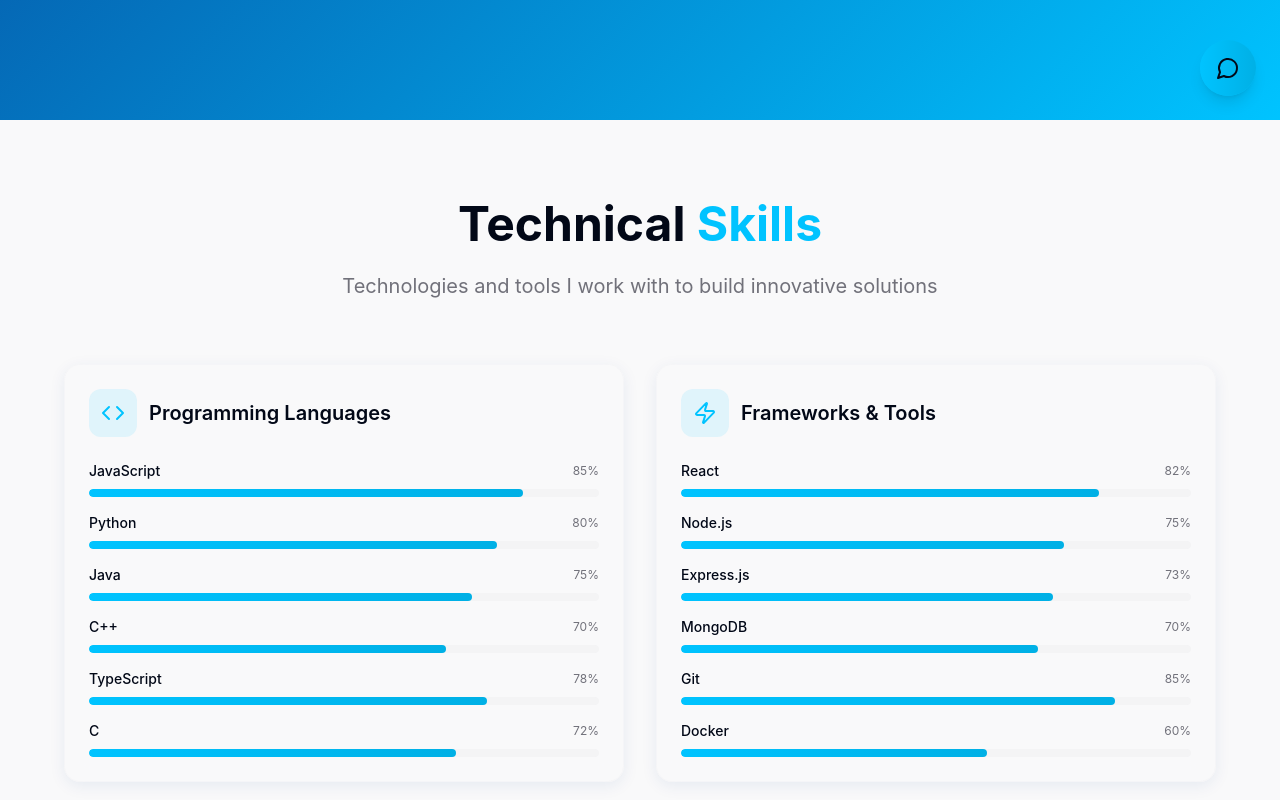
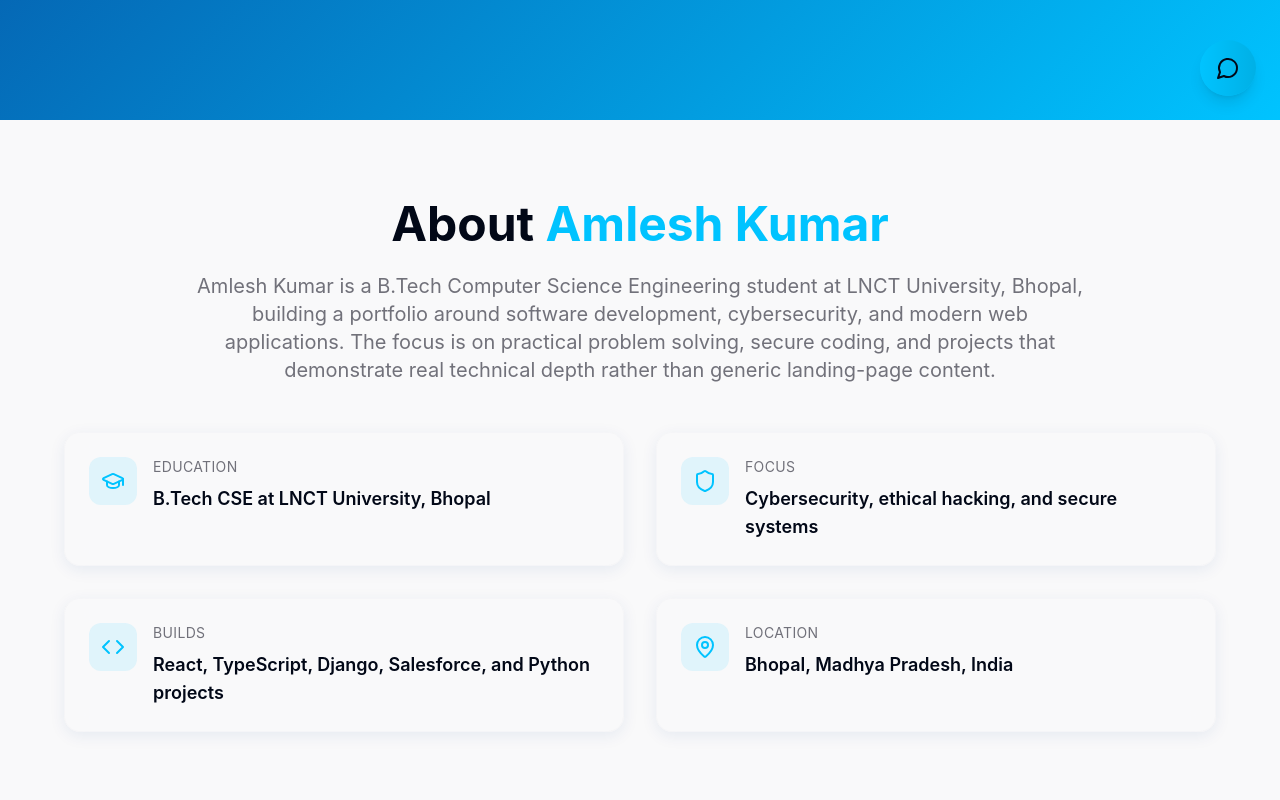
Before and after one commit to Amleshkumar01/amlesh-portfolio, a React (Vite) app: page / in a window 1280 px wide. Shown: the part 680-1480 px from the top of the page. Built offline with nearby package versions, Linux system fonts and the light colour scheme; the HTML template or start-up script is replaced by a standard one.

Commit message:
new update

```diff
--- a/index.html
+++ b/index.html
@@ -3,7 +3,9 @@
   <head>
     <meta charset="UTF-8" />
     <meta name="viewport" content="width=device-width, initial-scale=1.0" />
-    <link rel="icon" type="image/x-icon" href="https://storage.googleapis.com/gpt-engineer-file-uploads/j4WNBp7nuDTLrRPdnkovxbBCzUg1/uploads/1769325448682-WhatsApp Image 2026-01-25 at 12.29.42 PM.jpeg">
+    <link rel="icon" type="image/png" href="/favicon.png" />
+    <link rel="shortcut icon" href="/favicon.ico" />
+    <link rel="apple-touch-icon" href="/favicon.png" />
     <title>Amlesh Kumar | B.Tech CSE Student, Cybersecurity &amp; Software Developer</title>
     <meta name="description" content="Amlesh Kumar's portfolio. B.Tech CSE student at LNCT University, Bhopal, focused on cybersecurity, software development, and modern web projects.">
     <meta name="author" content="Amlesh Kumar" />
@@ -29,6 +31,8 @@
     <script type="application/ld+json">
       {
         "@context": "https://schema.org",
+        "@graph": [
+          {
             "@type": "Person",
             "@id": "https://www.amleshkumar.tech/#person",
             "name": "Amlesh Kumar",
@@ -52,6 +56,36 @@
               "React",
               "TypeScript"
             ]
+          },
+          {
+            "@type": "WebSite",
+            "@id": "https://www.amleshkumar.tech/#website",
+            "url": "https://www.amleshkumar.tech/",
+            "name": "Amlesh Kumar",
+            "publisher": {
+              "@id": "https://www.amleshkumar.tech/#person"
+            },
+            "inLanguage": "en-US"
+          },
+          {
+            "@type": "WebPage",
+            "@id": "https://www.amleshkumar.tech/#webpage",
+            "url": "https://www.amleshkumar.tech/",
+            "name": "Amlesh Kumar | B.Tech CSE Student, Cybersecurity & Software Developer",
+            "description": "Amlesh Kumar's portfolio. B.Tech CSE student at LNCT University, Bhopal, focused on cybersecurity, software development, and modern web projects.",
+            "isPartOf": {
+              "@id": "https://www.amleshkumar.tech/#website"
+            },
+            "about": {
+              "@id": "https://www.amleshkumar.tech/#person"
+            },
+            "primaryImageOfPage": {
+              "@type": "ImageObject",
+              "url": "https://www.amleshkumar.tech/og-image.png"
+            },
+            "inLanguage": "en-US"
+          }
+        ]
       }
     </script>
 </head>
--- /dev/null
+++ b/src/components/About.tsx
@@ -0,0 +1,78 @@
+import { motion } from 'framer-motion';
+import { MapPin, GraduationCap, Shield, Code } from 'lucide-react';
+
+const highlights = [
+  {
+    icon: GraduationCap,
+    label: 'Education',
+    value: 'B.Tech CSE at LNCT University, Bhopal',
+  },
+  {
+    icon: Shield,
+    label: 'Focus',
+    value: 'Cybersecurity, ethical hacking, and secure systems',
+  },
+  {
+    icon: Code,
+    label: 'Builds',
+    value: 'React, TypeScript, Django, Salesforce, and Python projects',
+  },
+  {
+    icon: MapPin,
+    label: 'Location',
+    value: 'Bhopal, Madhya Pradesh, India',
+  },
+];
+
+export const About = () => {
+  return (
+    <section id="about" className="section-padding bg-background">
+      <div className="container mx-auto">
+        <motion.div
+          initial={{ opacity: 0, y: 50 }}
+          whileInView={{ opacity: 1, y: 0 }}
+          transition={{ duration: 0.8 }}
+          viewport={{ once: true }}
+          className="max-w-4xl mx-auto text-center mb-12"
+        >
+          <h2 className="text-4xl sm:text-5xl font-bold text-foreground mb-6">
+            About <span className="text-accent">Amlesh Kumar</span>
+          </h2>
+          <p className="text-lg sm:text-xl text-muted-foreground leading-8">
+            Amlesh Kumar is a B.Tech Computer Science Engineering student at LNCT University, Bhopal,
+            building a portfolio around software development, cybersecurity, and modern web applications.
+            The focus is on practical problem solving, secure coding, and projects that demonstrate real
+            technical depth rather than generic landing-page content.
+          </p>
+        </motion.div>
+
+        <div className="grid md:grid-cols-2 gap-6 lg:gap-8">
+          {highlights.map((item, index) => (
+            <motion.div
+              key={item.label}
+              initial={{ opacity: 0, y: 30 }}
+              whileInView={{ opacity: 1, y: 0 }}
+              transition={{ duration: 0.6, delay: index * 0.1 }}
+              viewport={{ once: true }}
+              className="glass rounded-2xl p-6 card-hover"
+            >
+              <div className="flex items-start gap-4">
+                <div className="p-3 rounded-xl bg-accent/10 shrink-0">
+                  <item.icon className="w-6 h-6 text-accent" />
+                </div>
+                <div>
+                  <div className="text-sm uppercase tracking-wide text-muted-foreground mb-2">
+                    {item.label}
+                  </div>
+                  <div className="text-lg font-semibold text-foreground leading-7">
+                    {item.value}
+                  </div>
+                </div>
+              </div>
+            </motion.div>
+          ))}
+        </div>
+      </div>
+    </section>
+  );
+};
--- a/src/components/Footer.tsx
+++ b/src/components/Footer.tsx
@@ -9,6 +9,7 @@
 
   const quickLinks = [
     { href: '#home', label: 'Home' },
+    { href: '#about', label: 'About' },
     { href: '#skills', label: 'Skills' },
     { href: '#education', label: 'Education' },
     { href: '#projects', label: 'Projects' },
--- a/src/components/Hero.tsx
+++ b/src/components/Hero.tsx
@@ -19,7 +19,12 @@
   };
 
   return (
-    <section id="home" className="min-h-screen flex items-center justify-center relative overflow-hidden">
+    <section
+      id="home"
+      className="min-h-screen flex items-center justify-center relative overflow-hidden"
+      itemScope
+      itemType="https://schema.org/Person"
+    >
       {/* Animated Background */}
       <div className="absolute inset-0 hero-gradient">
         <motion.div
@@ -73,6 +78,7 @@
               animate={{ opacity: 1, y: 0 }}
               transition={{ duration: 0.8, delay: 0.6 }}
               className="text-4xl sm:text-5xl lg:text-6xl font-bold text-white mb-4"
+              itemProp="name"
             >
               Amlesh Kumar
             </motion.h1>
@@ -82,6 +88,7 @@
               animate={{ opacity: 1, y: 0 }}
               transition={{ duration: 0.8, delay: 0.8 }}
               className="text-xl sm:text-2xl text-white/90 mb-6"
+              itemProp="jobTitle"
             >
               B.Tech CSE (2023–2027) | Aspiring Software Developer & Cybersecurity Enthusiast
             </motion.h2>
@@ -91,6 +98,7 @@
               animate={{ opacity: 1, y: 0 }}
               transition={{ duration: 0.8, delay: 1 }}
               className="text-lg text-white/80 mb-8 max-w-2xl"
+              itemProp="description"
             >
               Passionate computer science student at LNCT University, Bhopal, exploring the realms of software development and cybersecurity. Building innovative solutions with modern technologies.
             </motion.p>
@@ -169,6 +177,7 @@
                 src={profileImage}
                 alt="Amlesh Kumar - Profile Picture"
                 className="w-full h-full object-cover"
+                itemProp="image"
               />
               <div className="absolute inset-0 rounded-full bg-gradient-to-tr from-accent/20 to-primary/20" />
             </motion.div>
--- a/src/components/Navigation.tsx
+++ b/src/components/Navigation.tsx
@@ -5,6 +5,7 @@
 
 const navItems = [
   { href: '#home', label: 'Home' },
+  { href: '#about', label: 'About' },
   { href: '#skills', label: 'Skills' },
   { href: '#education', label: 'Education' },
   { href: '#projects', label: 'Projects' },
@@ -57,7 +58,7 @@
             whileHover={{ scale: 1.05 }}
             className="font-bold text-xl text-primary"
           >
-            AK
+            Amlesh Kumar
           </motion.div>
 
           {/* Desktop Navigation */}
--- a/src/pages/Index.tsx
+++ b/src/pages/Index.tsx
@@ -1,5 +1,6 @@
 import { Navigation } from '@/components/Navigation';
 import { Hero } from '@/components/Hero';
+import { About } from '@/components/About';
 import { Skills } from '@/components/Skills';
 import { Education } from '@/components/Education';
 import { Projects } from '@/components/Projects';
@@ -13,6 +14,7 @@
       <Navigation />
       <main>
         <Hero />
+        <About />
         <Skills />
         <Education />
         <Projects />
```
Lines whose indentation alone changed are shown as unchanged.
